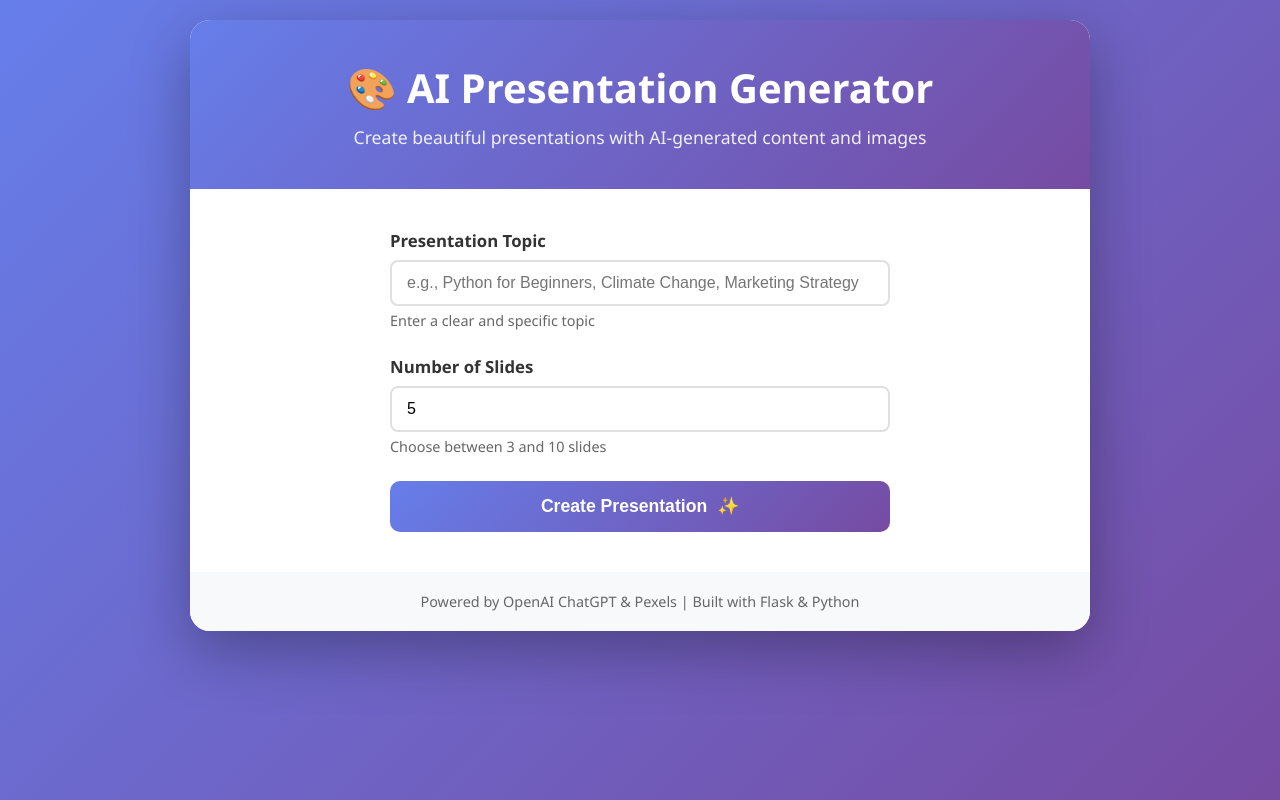
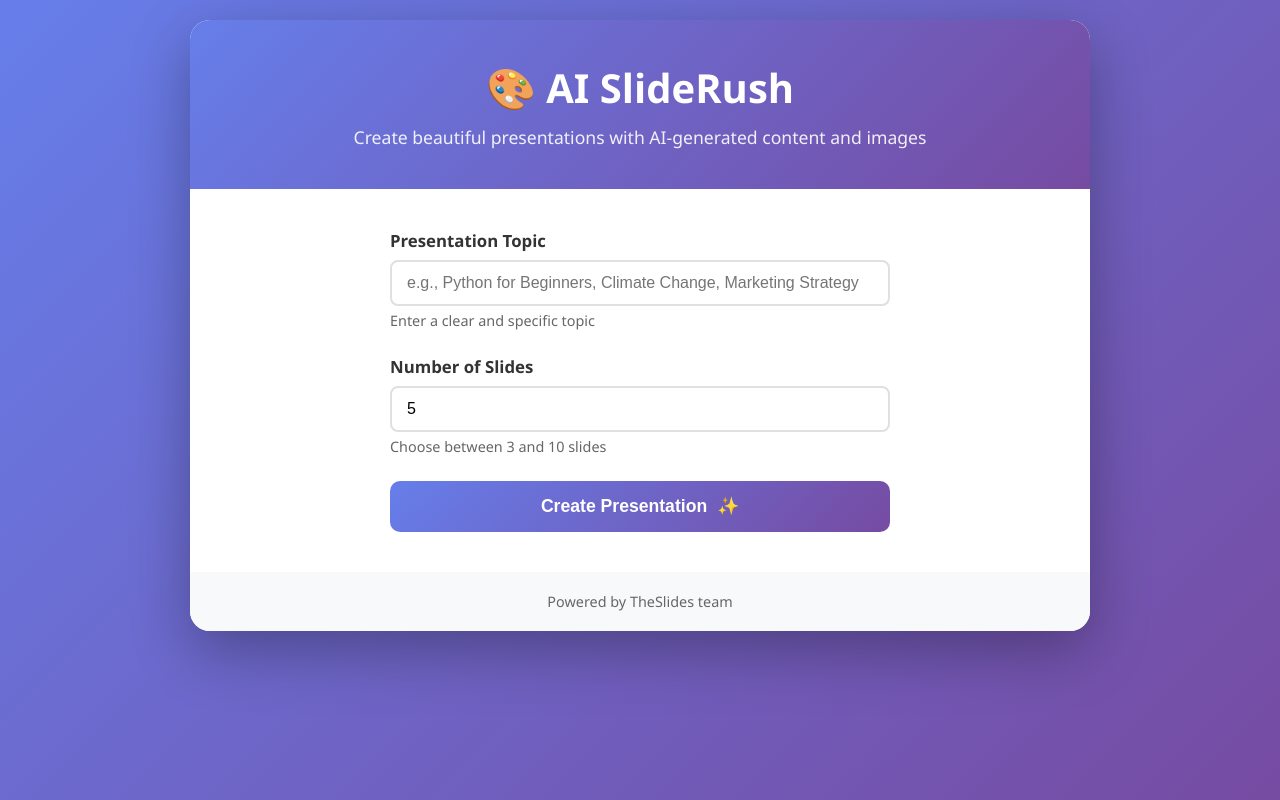
Before and after one commit to Nikoloai/presentation-service, a Flask app: page / in a window 1280 px wide. Run offline with Flask 3, Linux system fonts and the light colour scheme; some libraries are stand-ins or nearby versions.

Commit message:
Добавил фавиконку и обновил название сайта

```diff
--- a/templates/index.html
+++ b/templates/index.html
@@ -3,13 +3,14 @@
 <head>
     <meta charset="UTF-8">
     <meta name="viewport" content="width=device-width, initial-scale=1.0">
-    <title>AI Presentation Generator</title>
+    <title>AI SlideRush</title>
     <link rel="stylesheet" href="{{ url_for('static', filename='style.css') }}">
+    <link rel="icon" href="{{ url_for('static', filename='favicon.png') }}" type="image/x-icon">
 </head>
 <body>
     <div class="container">
         <header>
-            <h1>🎨 AI Presentation Generator</h1>
+            <h1>🎨 AI SlideRush</h1>
             <p class="subtitle">Create beautiful presentations with AI-generated content and images</p>
         </header>
 
@@ -109,7 +110,7 @@
         </main>
 
         <footer>
-            <p>Powered by OpenAI ChatGPT & Pexels | Built with Flask & Python</p>
+            <p>Powered by TheSlides team</p>
         </footer>
     </div>
 
```
Also changed, not shown: static/favicon.png (added).
